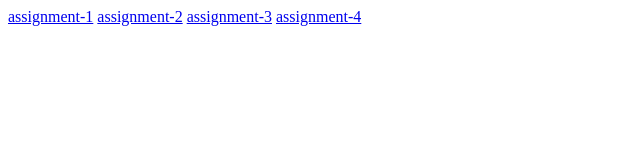
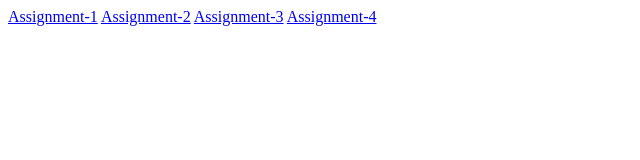
Before and after one commit to FHAT-Techie/Altschool-assignment, a plain HTML site: page index.html in a window 1280 px wide. Shown: the full height of the page, 0-640 px from the left. Drawn offline with Linux system fonts and the light colour scheme.

Commit message:
assignment 4

```diff
--- a/index.html
+++ b/index.html
@@ -6,9 +6,9 @@
     <title>Document</title>
 </head>
 <body>
-    <a href="./assignment-1.html">assignment-1</a>
-    <a href="./assignment-2.html">assignment-2</a>
-<a href="./assignment-3.html">assignment-3</a>
-<a href=" https://sign-up-individual.vercel.app/">assignment-4</a>
+    <a href="./assignment-1.html">Assignment-1</a>
+    <a href="./assignment-2.html">Assignment-2</a>
+<a href="./assignment-3.html">Assignment-3</a>
+<a href=" https://sign-up-individual.vercel.app/">Assignment-4</a>
 </body>
 </html>
```
